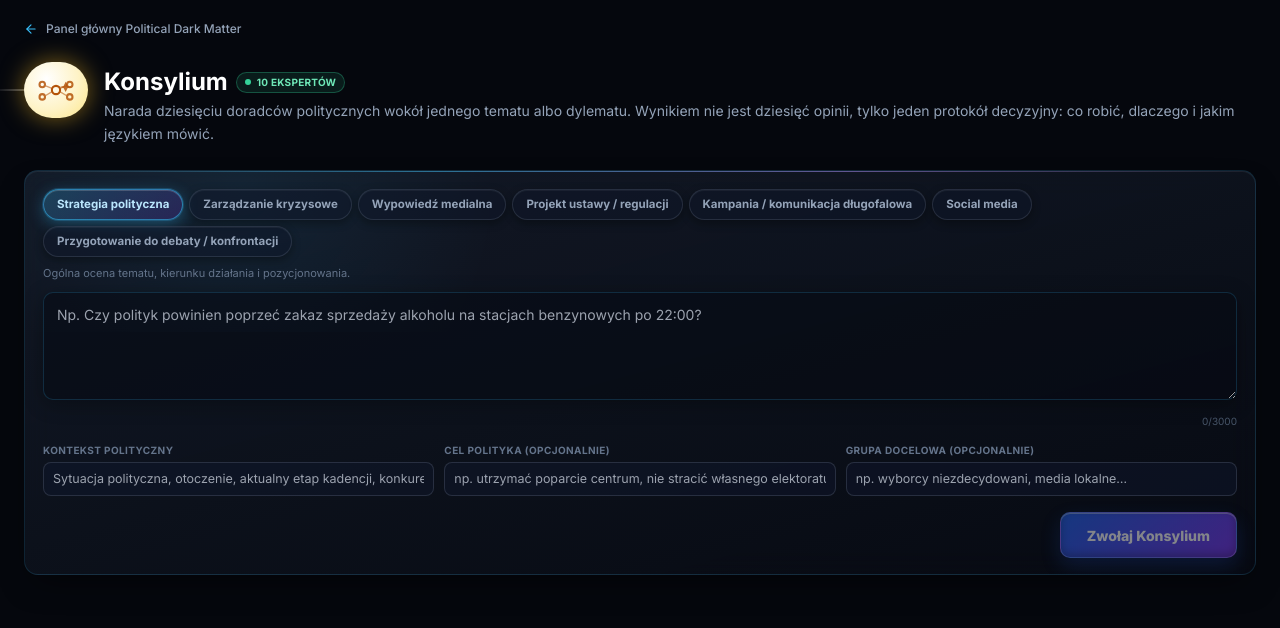
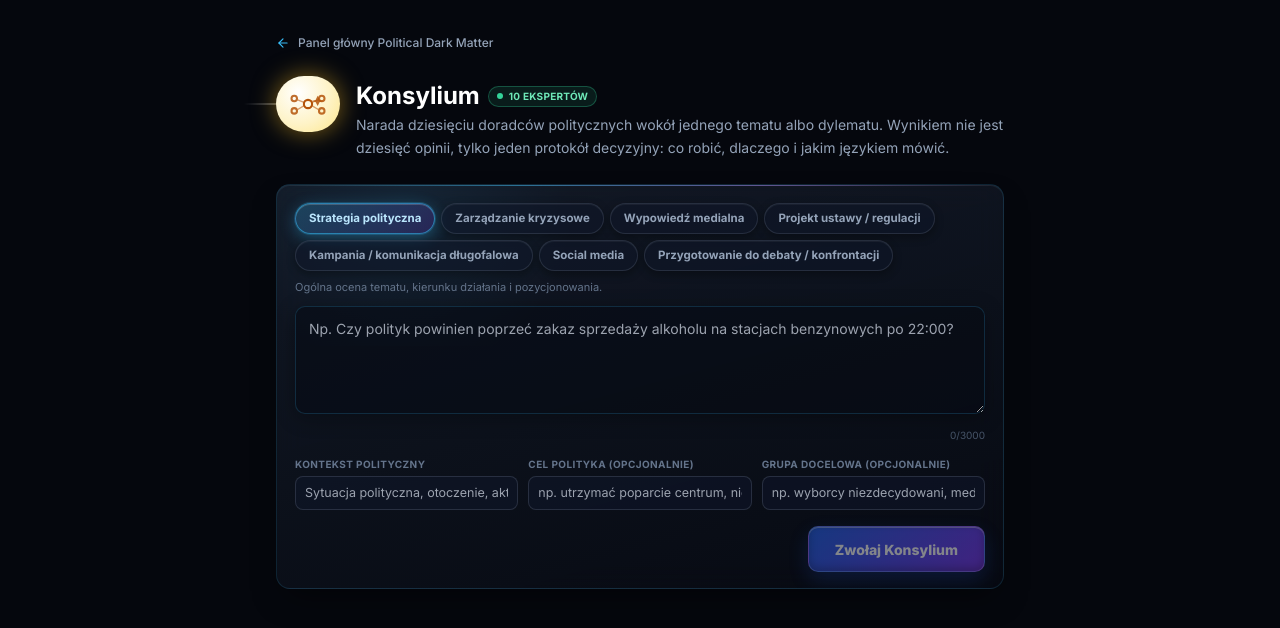
Before and after one commit to PoliticalDarkMatter/political-dark-matter, a Next.js app: page /konsylium in a window 1280 px wide. Shown: the top 628 px of the page. Built offline with nearby package versions, Linux system fonts and the light colour scheme.

Commit message:
Konsylium: waski wysrodkowany kontener (max-w-3xl) jak reszta submodulow; tytul zakladki NarrativeScope -> Political Dark Matter (layout glowny)

```diff
--- a/app/konsylium/page.tsx
+++ b/app/konsylium/page.tsx
@@ -80,7 +80,8 @@ export default function KonsyliumPage() {
   }
 
   return (
-    <div className="min-h-screen bg-[#05070d]" style={{ padding: "18px 24px 40px", fontFamily: "'Inter', system-ui, sans-serif", color: "#e2e8f0" }}>
+    <div className="min-h-screen bg-[#05070d]" style={{ fontFamily: "'Inter', system-ui, sans-serif", color: "#e2e8f0" }}>
+      <div className="mx-auto max-w-3xl px-5 py-8">
       <PageHeader title="Konsylium" subtitle="Narada dziesięciu doradców politycznych wokół jednego tematu albo dylematu. Wynikiem nie jest dziesięć opinii, tylko jeden protokół decyzyjny: co robić, dlaczego i jakim językiem mówić." comet="konsylium" status="10 EKSPERTÓW" />
 
       <div style={{ display: "flex", flexDirection: "column", gap: 14 }}>
@@ -111,6 +112,7 @@ export default function KonsyliumPage() {
           </>
         )}
       </div>
+      </div>
     </div>
   );
 }
--- a/app/layout.tsx
+++ b/app/layout.tsx
@@ -4,8 +4,8 @@ import { LangProvider } from "@/lib/lang-context";
 import AppShell from "@/components/layout/AppShell";
 
 export const metadata: Metadata = {
-  title: "NarrativeScope",
-  description: "Platforma monitoringu narracji i opinii w sieci",
+  title: { default: "Political Dark Matter", template: "%s · Political Dark Matter" },
+  description: "Ekosystem AI dla polityki",
 };
 
 export default function RootLayout({
```
